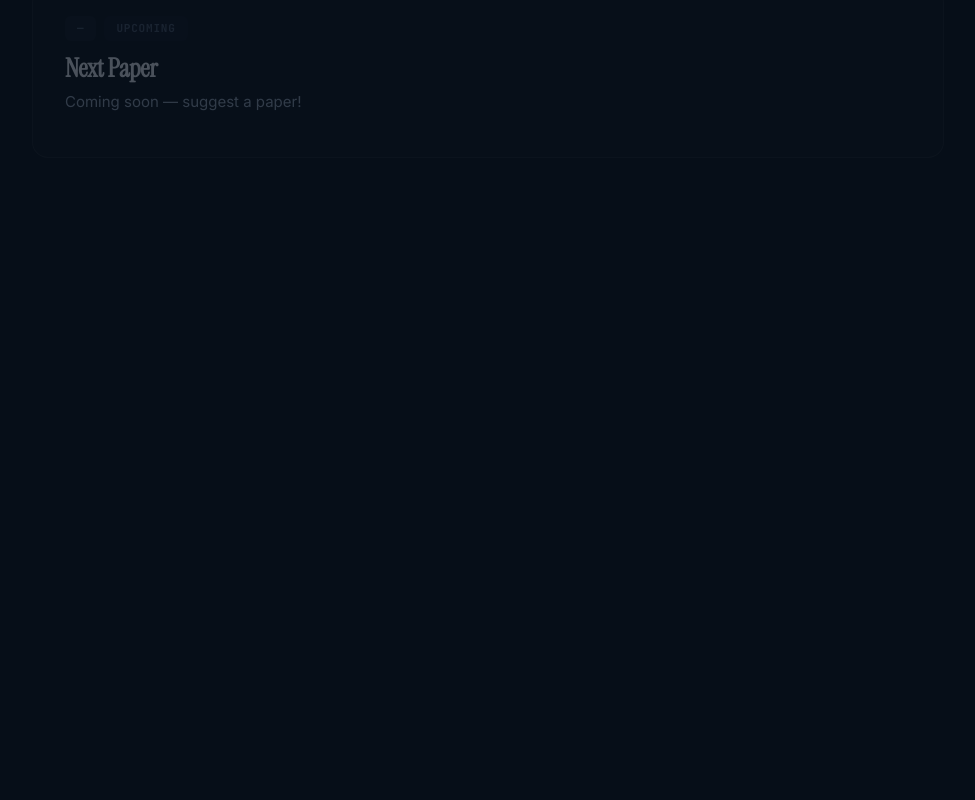
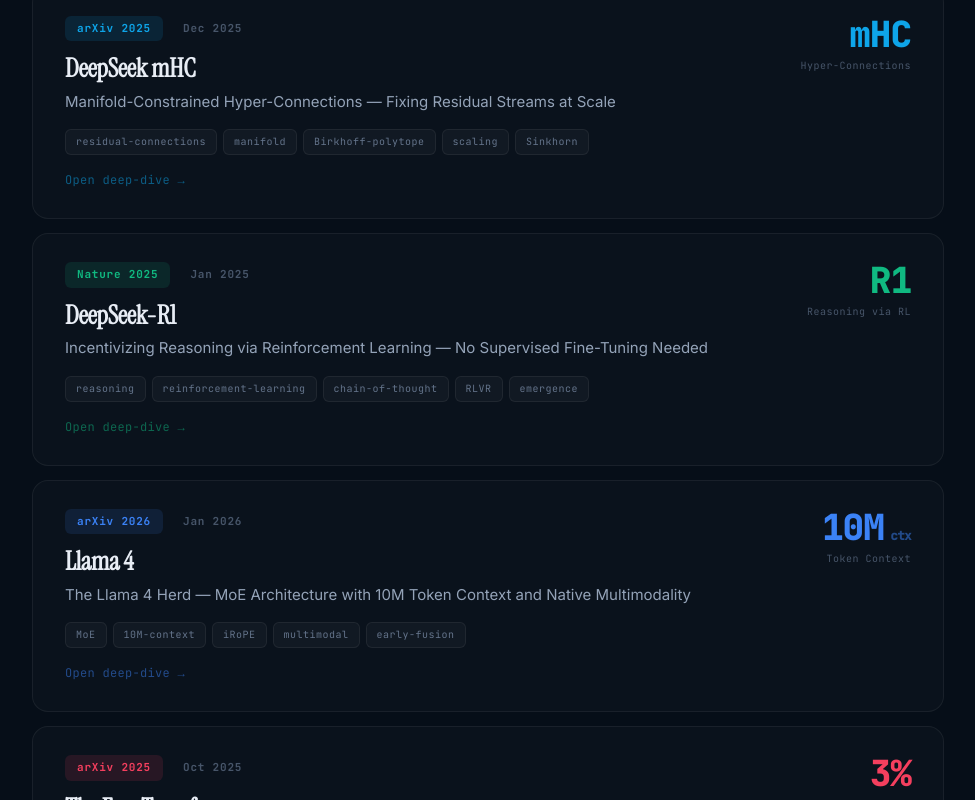
Before and after one commit to Rahul-Rajpurohitk/paper-decoder, a React (Vite) app: page / in a window 1280 px wide. Shown: the part 1300-2100 px from the top of the page, without its empty margins (152-1127 px from the left). Before the commit the page ends 1522 px from the top, so only its background shows below. Built offline with nearby package versions, Linux system fonts and the light colour scheme.

Commit message:
Add 4 new paper configs + stubs: DeepSeek mHC, DeepSeek R1, Llama 4, Free Transformer (8 total papers)

```diff
--- a/src/App.jsx
+++ b/src/App.jsx
@@ -9,26 +9,30 @@
 import TurboQuantPaper from './papers/turboquant/TurboQuantPaper';
 import DINOv3Paper from './papers/dinov3/DINOv3Paper';
 import AttnResPaper from './papers/attnres/AttnResPaper';
+import DeepSeekMHCPaper from './papers/deepseek-mhc/DeepSeekMHCPaper';
+import DeepSeekR1Paper from './papers/deepseek-r1/DeepSeekR1Paper';
+import Llama4Paper from './papers/llama4/Llama4Paper';
+import FreeTransformerPaper from './papers/free-transformer/FreeTransformerPaper';
 import msaConfig from './papers/msa/config';
 import tqConfig from './papers/turboquant/config';
 import dinov3Config from './papers/dinov3/config';
 import attnresConfig from './papers/attnres/config';
+import mhcConfig from './papers/deepseek-mhc/config';
+import r1Config from './papers/deepseek-r1/config';
+import llama4Config from './papers/llama4/config';
+import ftConfig from './papers/free-transformer/config';
 
-const PAPERS = [msaConfig, tqConfig, dinov3Config, attnresConfig, {
-  id: 'placeholder_1',
-  title: 'Next Paper',
-  subtitle: 'Coming soon — suggest a paper!',
-  venue: '—',
-  tags: [],
-  accent: '#475569',
-  status: 'upcoming',
-}];
+const PAPERS = [msaConfig, tqConfig, dinov3Config, attnresConfig, mhcConfig, r1Config, llama4Config, ftConfig];
 
 const PAPER_COMPONENTS = {
   msa: MSAPaper,
   turboquant: TurboQuantPaper,
   dinov3: DINOv3Paper,
   attnres: AttnResPaper,
+  'deepseek-mhc': DeepSeekMHCPaper,
+  'deepseek-r1': DeepSeekR1Paper,
+  llama4: Llama4Paper,
+  'free-transformer': FreeTransformerPaper,
 };
 
 const PAPER_SECTIONS = {
@@ -36,6 +40,10 @@
   turboquant: ['The Core Problem', 'Random Rotation', 'TurboQuant_mse', 'TurboQuant_prod', 'Lower Bounds', 'Results', 'Mental Models'],
   dinov3: ['Why DINOv3?', 'ViT-7B Architecture', 'Multi-Crop Strategy', 'Teacher-Student & Losses', 'Gram Anchoring', 'Training Pipeline', 'Distillation', 'Results'],
   attnres: ['The Problem', 'Attention Residuals', 'Block AttnRes', 'Why It Works', 'Results', 'Architecture', 'Mental Models'],
+  'deepseek-mhc': ['The Problem', 'Hyper-Connections', 'Manifold Constraint', 'Sinkhorn Algorithm', 'Scaling Results', 'Architecture', 'Mental Models'],
+  'deepseek-r1': ['Why R1?', 'RL Without SFT', 'Chain-of-Thought Emergence', 'Training Pipeline', 'Distillation', 'Results', 'Mental Models'],
+  llama4: ['Why Llama 4?', 'MoE Architecture', 'iRoPE & 10M Context', 'Early Fusion Multimodal', 'Training at Scale', 'Model Family', 'Mental Models'],
+  'free-transformer': ['The Idea', 'Latent Variable Z', 'ELBO Training', 'Reasoning Gains', 'Structured Generation', 'Results', 'Mental Models'],
 };
 
 export default function App() {
--- /dev/null
+++ b/src/papers/deepseek-mhc/DeepSeekMHCPaper.jsx
@@ -0,0 +1,3 @@
+export default function DeepSeekMHCPaper() {
+  return <div style={{padding:40,color:'#94a3b8'}}><h2>Loading...</h2></div>;
+}
--- /dev/null
+++ b/src/papers/deepseek-mhc/config.js
@@ -0,0 +1,14 @@
+export default {
+  id: 'deepseek-mhc',
+  title: 'DeepSeek mHC',
+  subtitle: 'Manifold-Constrained Hyper-Connections — Fixing Residual Streams at Scale',
+  venue: 'arXiv 2025',
+  arxiv: '2512.24880',
+  date: 'Dec 2025',
+  authors: 'DeepSeek AI Team',
+  org: 'DeepSeek',
+  tags: ['residual-connections', 'manifold', 'Birkhoff-polytope', 'scaling', 'Sinkhorn'],
+  hero: { value: 'mHC', unit: '', label: 'Hyper-Connections' },
+  accent: '#0ea5e9',
+  status: 'ready',
+};
--- /dev/null
+++ b/src/papers/deepseek-r1/DeepSeekR1Paper.jsx
@@ -0,0 +1,3 @@
+export default function DeepSeekR1Paper() {
+  return <div style={{padding:40,color:'#94a3b8'}}><h2>Loading...</h2></div>;
+}
--- /dev/null
+++ b/src/papers/deepseek-r1/config.js
@@ -0,0 +1,14 @@
+export default {
+  id: 'deepseek-r1',
+  title: 'DeepSeek-R1',
+  subtitle: 'Incentivizing Reasoning via Reinforcement Learning — No Supervised Fine-Tuning Needed',
+  venue: 'Nature 2025',
+  arxiv: '2501.12948',
+  date: 'Jan 2025',
+  authors: 'DeepSeek AI Team',
+  org: 'DeepSeek',
+  tags: ['reasoning', 'reinforcement-learning', 'chain-of-thought', 'RLVR', 'emergence'],
+  hero: { value: 'R1', unit: '', label: 'Reasoning via RL' },
+  accent: '#10b981',
+  status: 'ready',
+};
--- /dev/null
+++ b/src/papers/free-transformer/FreeTransformerPaper.jsx
@@ -0,0 +1,3 @@
+export default function FreeTransformerPaper() {
+  return <div style={{padding:40,color:'#94a3b8'}}><h2>Loading...</h2></div>;
+}
--- /dev/null
+++ b/src/papers/free-transformer/config.js
@@ -0,0 +1,14 @@
+export default {
+  id: 'free-transformer',
+  title: 'The Free Transformer',
+  subtitle: 'Latent Variable Decoding with Intrinsic Intent — A Transformer with Subconsciousness',
+  venue: 'arXiv 2025',
+  arxiv: '2510.17558',
+  date: 'Oct 2025',
+  authors: 'Meta FAIR Team',
+  org: 'Meta FAIR',
+  tags: ['latent-variable', 'VAE', 'reasoning', 'structured-generation', 'subconsciousness'],
+  hero: { value: '3%', unit: '', label: 'Overhead Only' },
+  accent: '#f43f5e',
+  status: 'ready',
+};
--- /dev/null
+++ b/src/papers/llama4/Llama4Paper.jsx
@@ -0,0 +1,3 @@
+export default function Llama4Paper() {
+  return <div style={{padding:40,color:'#94a3b8'}}><h2>Loading...</h2></div>;
+}
--- /dev/null
+++ b/src/papers/llama4/config.js
@@ -0,0 +1,14 @@
+export default {
+  id: 'llama4',
+  title: 'Llama 4',
+  subtitle: 'The Llama 4 Herd — MoE Architecture with 10M Token Context and Native Multimodality',
+  venue: 'arXiv 2026',
+  arxiv: '2601.11659',
+  date: 'Jan 2026',
+  authors: 'Meta AI Team',
+  org: 'Meta AI',
+  tags: ['MoE', '10M-context', 'iRoPE', 'multimodal', 'early-fusion'],
+  hero: { value: '10M', unit: ' ctx', label: 'Token Context' },
+  accent: '#3b82f6',
+  status: 'ready',
+};
```
